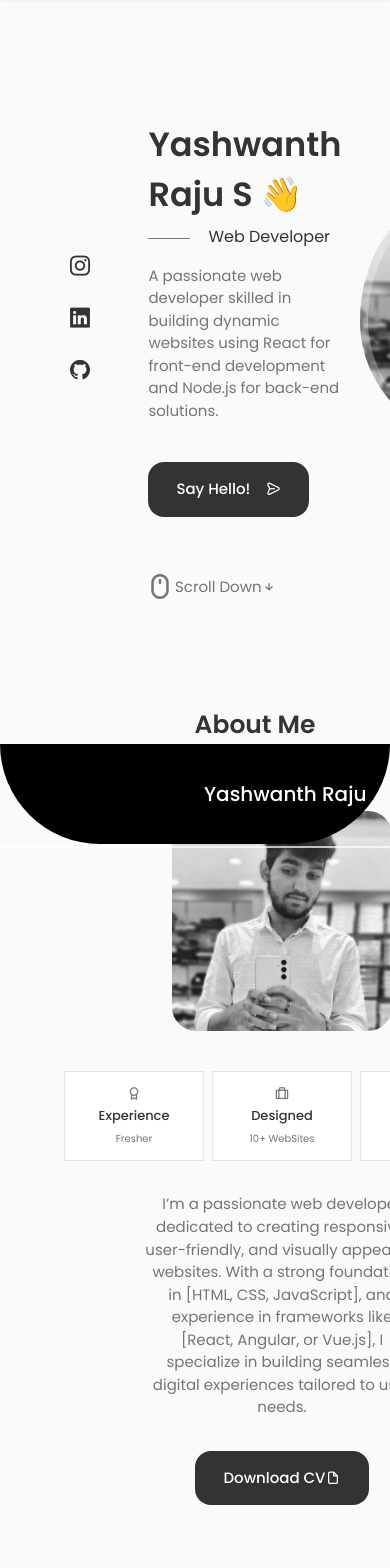
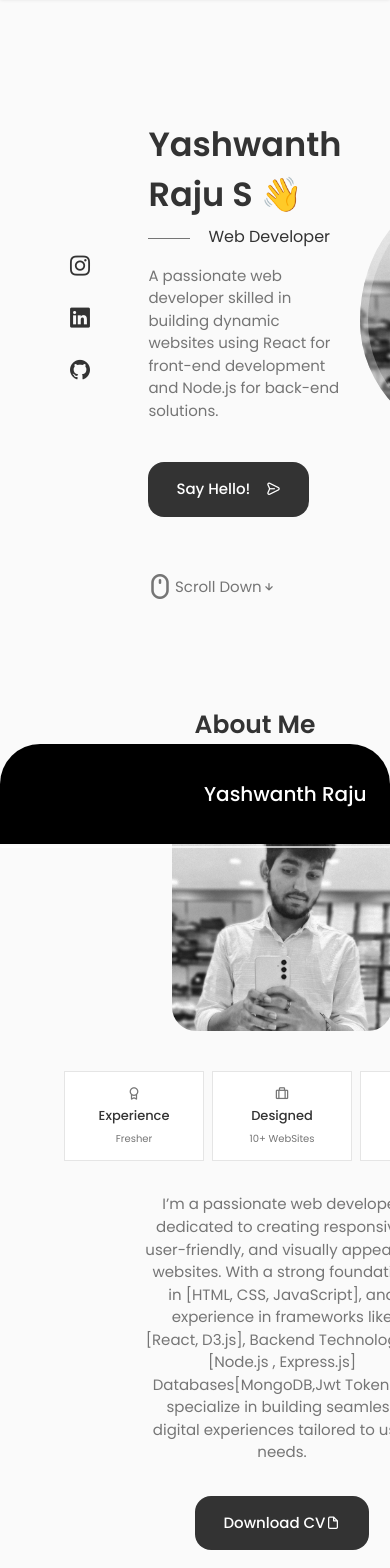
Before and after one commit to Yashwanth-raju005/MY-PORTFOILIO, a React (Vite) app: page / in a window 390 px wide. Shown: the top 1568 px of the page. Built offline with nearby package versions, Linux system fonts and the light colour scheme.

Commit message:
i have updated the nav__link and the about

```diff
--- a/src/Components/About/About.jsx
+++ b/src/Components/About/About.jsx
@@ -21,7 +21,8 @@ const About = () => {
             I’m a passionate web developer dedicated to creating responsive,
             user-friendly, and visually appealing websites. With a strong
             foundation in [HTML, CSS, JavaScript], and experience in frameworks
-            like [React, Angular, or Vue.js], I specialize in building seamless
+            like [React, D3.js], Backend Technologies [Node.js , Express.js]
+            Databases[MongoDB,Jwt Tokens] I specialize in building seamless
             digital experiences tailored to user needs.
           </p>
 
--- a/src/Components/Header/Header.css
+++ b/src/Components/Header/Header.css
@@ -60,6 +60,11 @@
   .header {
     top: initial;
     bottom: 0;
+    border-top-left-radius: 40px;
+    border-top-right-radius: 40px;
+    border-bottom-right-radius: 0px;
+    border-bottom-left-radius: 0px;
+
   }
 
   .nav {
@@ -86,7 +91,13 @@
     display: grid;
     grid-template-columns: repeat(3, 1fr);
     gap: 2rem;
+
   }
+
+  .nav__link{
+    color: black;
+  }
+
 
   .nav__icon {
     font-size: 1.2rem;
@@ -114,12 +125,14 @@
   .nav__close,
   .nav__toggle {
     display: block;
+
   }
 }
 
 /* small devices*/
 
 @media screen and (max-width: 576px) {
+
   .nav {
     width: 400px;
     height: 100px;
@@ -131,6 +144,9 @@
   }
   .nav__toggle {
     font-size: 30px;
+  }
+  .nav__icon{
+    color: black;
   }
   .nav a {
     font-size: 20px;
```
